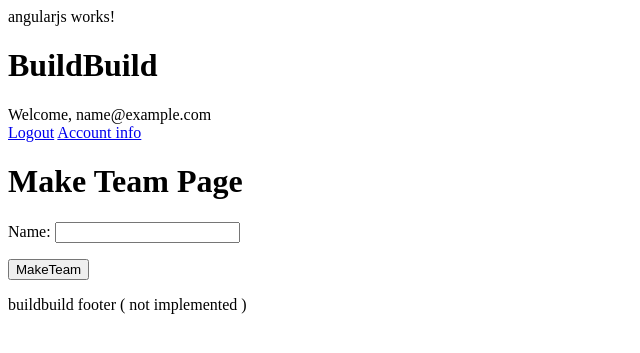
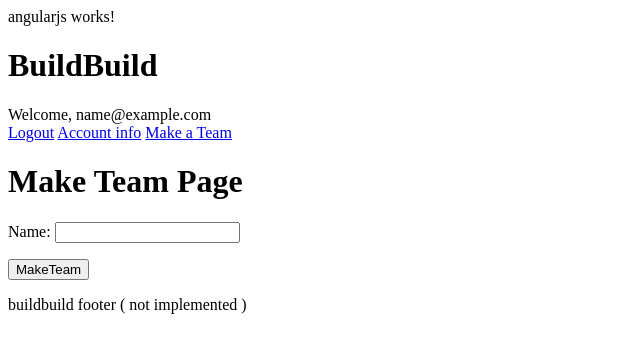
Before and after one commit to buildbuild/buildbuild, a Django app: page /maketeam/ in a window 1280 px wide. Shown: the top 353 px of the page, without its empty margins (0-640 px from the left). Run offline with Django 3.2, Linux system fonts and the light colour scheme; the visitor is signed in with stand-in values (Sample User, id 1); parts of the project's set-up code (start-up, migrations or seed data) failed here and were passed over; some libraries are stand-ins or nearby versions.

Commit message:
make team & project added

```diff
--- a/buildbuild/templates/base.html
+++ b/buildbuild/templates/base.html
@@ -25,6 +25,8 @@
     <div>Welcome, {{ user.email }}</div>
       <a href="/logout/">Logout</a>
       <a href="/account/">Account info</a>
+      <a href="/maketeam/">Make a Team</a>
+      {#      <a href="/makeproject/">Make a Project</a> #}
     {% else %}
       <a href="/login/">Login</a>
 	  <a href="/signup/">SignUp</a>
```
